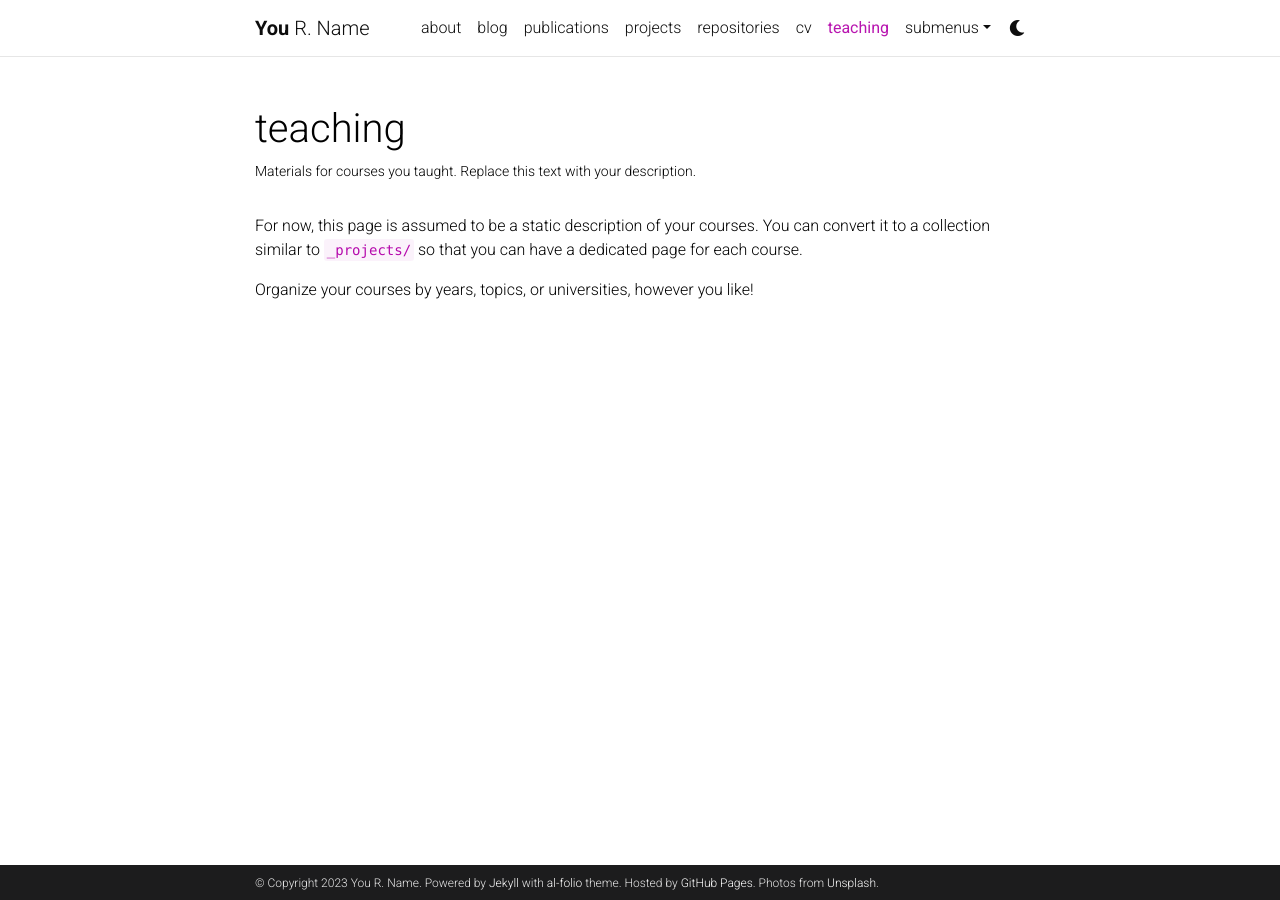
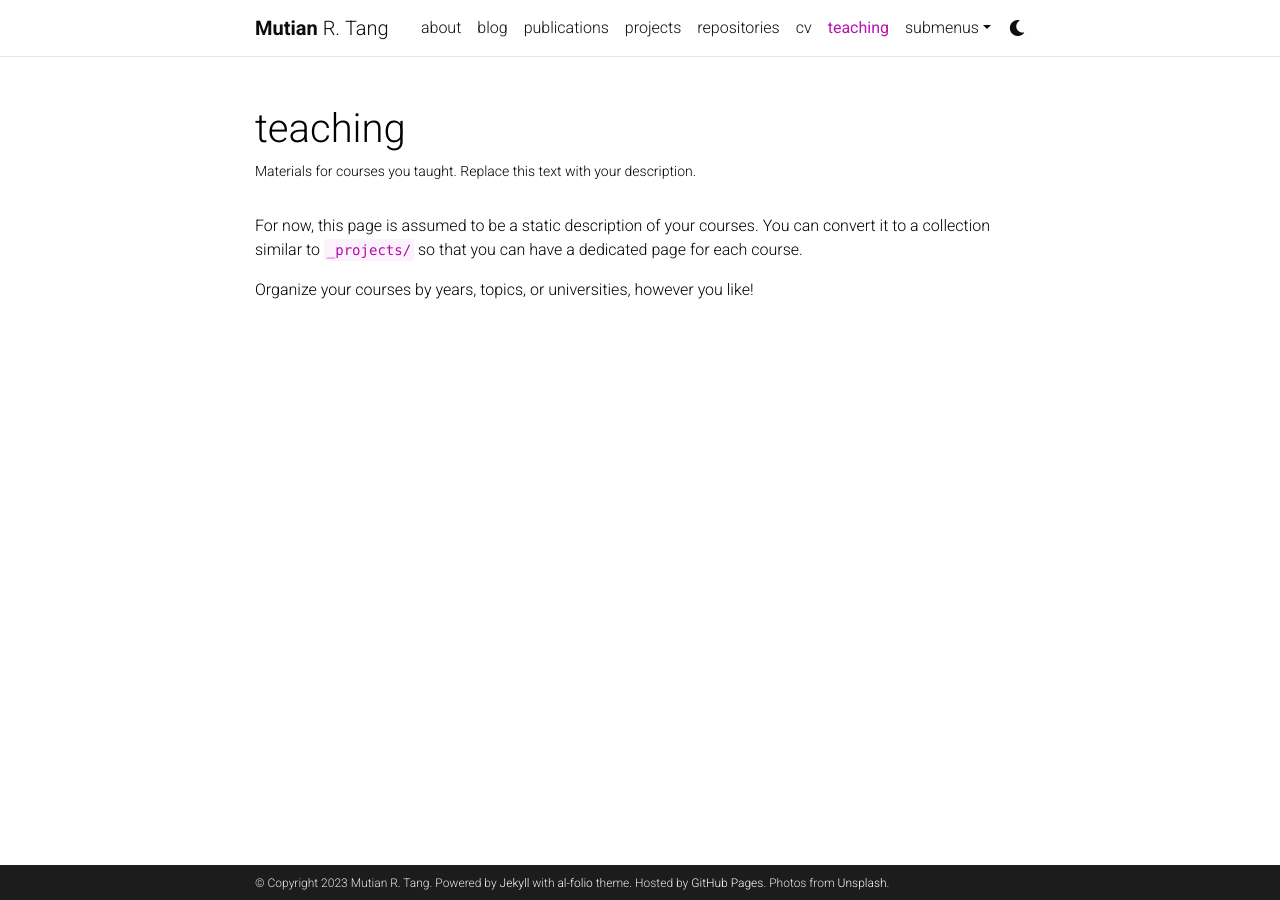
Before and after one commit to mutianzhang/mutianzhang.github.io, a Jekyll site: the page built from _pages/teaching.md, in a window 1280 px wide. Built offline with Jekyll 4.4.1, drawn with Linux system fonts in a browser that asks for light colours; comment, search, counter and statistics services are not loaded; a style sheet for code colours, icons or effects is not loaded.

Commit message:
Update _config.yml

```diff
--- a/_config.yml
+++ b/_config.yml
@@ -3,10 +3,10 @@
 # -----------------------------------------------------------------------------
 
 title: blank # the website title (if blank, full name will be used instead)
-first_name: You
+first_name: Mutian
 middle_name: R.
-last_name: Name
-email: you@example.com
+last_name: Tang
+email: mutianz@usc.edu
 description: > # the ">" symbol means to ignore newlines until "footer_text:"
   A simple, whitespace theme for academics. Based on [*folio](https://github.com/bogoli/-folio) design.
 footer_text: >
```
